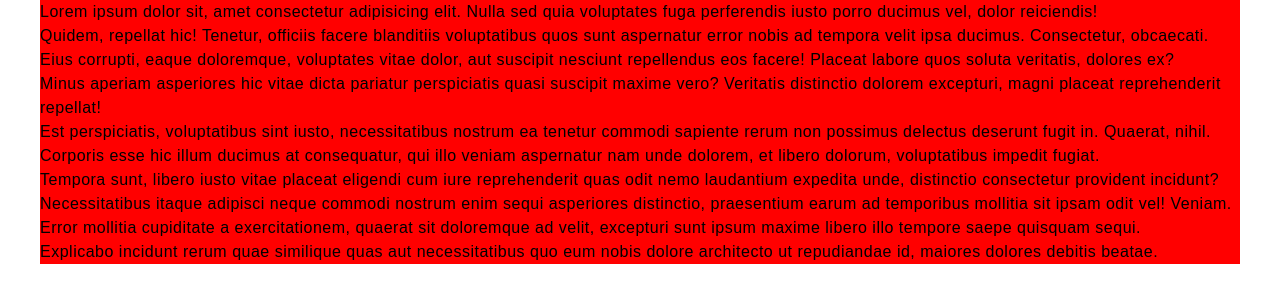
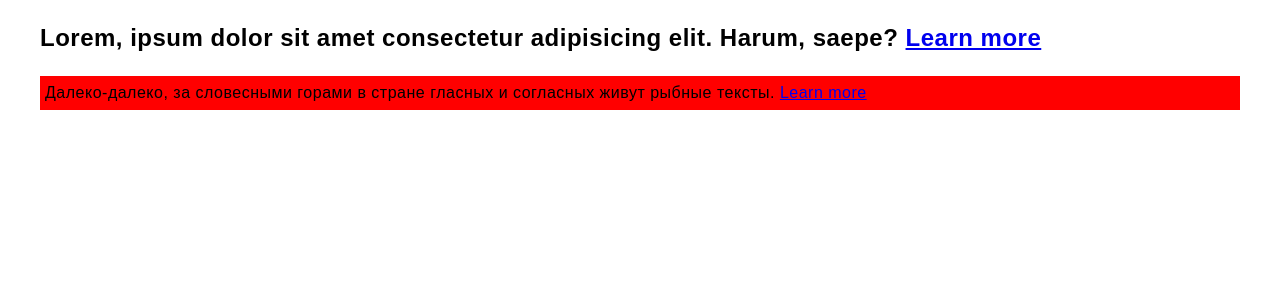
Before and after one commit to frontendasoslar/custom-proporty, a plain HTML site: page index.html in a window 1280 px wide. Drawn offline with Linux system fonts and the light colour scheme.

Commit message:
add :root

```diff
--- a/CSS/styles.css
+++ b/CSS/styles.css
@@ -1,13 +1,19 @@
 /* Custom property asosan css stillarda qo'llaniladi. sayt yoki loyihadag bir necha bor takrorlanadigan shiriftlar, ranglar va shunga o'xhsash bir nechamarotaba takrorlanadigan stillarni vaziyatga qarab o'zgartirishga to'g'ri keladi. Shunaqa vaziyatlarda  Custom propertydan foydalanib xar bir klass ichidagi stillarni bittalab o'zgartirmasdan bitta buyrug' orqali o'zgartirishimiz kerak bo'lgan stillarni o'zgartirishimiz mumkun. Custom propertyning eng sodda osuli root elementidan foydalanish*/
 /* root elementi eng tepada turadi */
 /* U quyidagicha ishlaydi */
-:root {
-  --brand-color: red;
+
   /* Ixtiyoriy nom berish mumkun */
   /* Bu berilgan nomni qaysi elementni rangini yoki orqa fon rangini o'zgartirmoqchi bo'lsan uning stili ichiga var() elementi orqali quyidagicha joylab olamiz */
   /* background-color: var(background-color); */
+
+/* Custop bropertyni faqatgina ranglarda emas boshqa umumiy bo'lgan stillarda xam huddi shunday ishlatamiz */
+/* Custom proportyni birorbir elementning stili biror nuqtada boshqa stilga o'zgarishi kerak bo'lsa ham ishlatishimiz mumku. */
+/* Masalan: Hamma narsa outline stili bir xil berilgan bo'lib bitta yoki bir-nechta elementning  outline stili o'zgarishi kerak bo'lsa ushu nuqtaga kelganda uning stili uchun quyidagich root ichidagi element stilini o'zgartirib qo'yishimiz mumkun */
+:root {
+  --brand-color: red;
+  --outline-color: var(--brand-color)
+  /* --outline-color ichiga brand-color rangini o'zgaruvchi sifatida kiritib qo'ydik */
 }
-/* Custop bropertyni faqatgina ranglarda emas boshqa umumiy bo'lgan stillarda xam huddi shunday ishlatamiz */
 
 /* GLOBAL STYLES */
 html {
@@ -58,34 +64,12 @@ img {
   flex-direction: column;
 }
 
-
-.box-1 {
+* :focus {
+  outline: 5px dashed var(--outline-color);
+}
+.content {
+  --outline-color: #fff;
   background-color: var(--brand-color);
+  padding: 5px;
+  /* Ya'ni bu clas uchun paragrifning orqa foni outlayn rangi bir xil bo'lib qoldi. bu xolatda paragraf ichidagi linkni outlayni ko'rinmay qoladi. Bu xolatda paragraf stilida :root ichidagi --brand color rangini 'ozgartirib qo'ydik */
 }
-.box-2 {
-  background-color: var(--brand-color);
-}
-.box-3 {
-  background-color: var(--brand-color);
-}
-.box-4 {
-  background-color: var(--brand-color);
-}
-.box-5 {
-  background-color: var(--brand-color);
-}
-.box-6 {
-  background-color: var(--brand-color);
-}
-.box-7 {
-  background-color: var(--brand-color);
-}
-.box-8 {
-  background-color: var(--brand-color);
-}
-.box-9 {
-  background-color: var(--brand-color);
-}
-.box-10 {
-  background-color: var(--brand-color);
-}
--- a/index.html
+++ b/index.html
@@ -8,16 +8,7 @@
 </head>
 <body>
   <div class="container">
-    <div class="box-1">Lorem ipsum dolor sit, amet consectetur adipisicing elit. Nulla sed quia voluptates fuga perferendis iusto porro ducimus vel, dolor reiciendis!</div>
-    <div class="box-2">Quidem, repellat hic! Tenetur, officiis facere blanditiis voluptatibus quos sunt aspernatur error nobis ad tempora velit ipsa ducimus. Consectetur, obcaecati.</div>
-    <div class="box-3">Eius corrupti, eaque doloremque, voluptates vitae dolor, aut suscipit nesciunt repellendus eos facere! Placeat labore quos soluta veritatis, dolores ex?</div>
-    <div class="box-4">Minus aperiam asperiores hic vitae dicta pariatur perspiciatis quasi suscipit maxime vero? Veritatis distinctio dolorem excepturi, magni placeat reprehenderit repellat!</div>
-    <div class="box-5">Est perspiciatis, voluptatibus sint iusto, necessitatibus nostrum ea tenetur commodi sapiente rerum non possimus delectus deserunt fugit in. Quaerat, nihil.</div>
-    <div class="box-6">Corporis esse hic illum ducimus at consequatur, qui illo veniam aspernatur nam unde dolorem, et libero dolorum, voluptatibus impedit fugiat.</div>
-    <div class="box-7">Tempora sunt, libero iusto vitae placeat eligendi cum iure reprehenderit quas odit nemo laudantium expedita unde, distinctio consectetur provident incidunt?</div>
-    <div class="box-8">Necessitatibus itaque adipisci neque commodi nostrum enim sequi asperiores distinctio, praesentium earum ad temporibus mollitia sit ipsam odit vel! Veniam.</div>
-    <div class="box-9">Error mollitia cupiditate a exercitationem, quaerat sit doloremque ad velit, excepturi sunt ipsum maxime libero illo tempore saepe quisquam sequi.</div>
-    <div class="box-10">Explicabo incidunt rerum quae similique quas aut necessitatibus quo eum nobis dolore architecto ut repudiandae id, maiores dolores debitis beatae.</div>
-  </div>
+    <h2 class="heading">Lorem, ipsum dolor sit amet consectetur adipisicing elit. Harum, saepe? <a href="#">Learn more</a></h2>
+    <p class="content">Далеко-далеко, за словесными горами в стране гласных и согласных живут рыбные тексты. <a href="#">Learn more</a></p>
 </body>
 </html>
```
